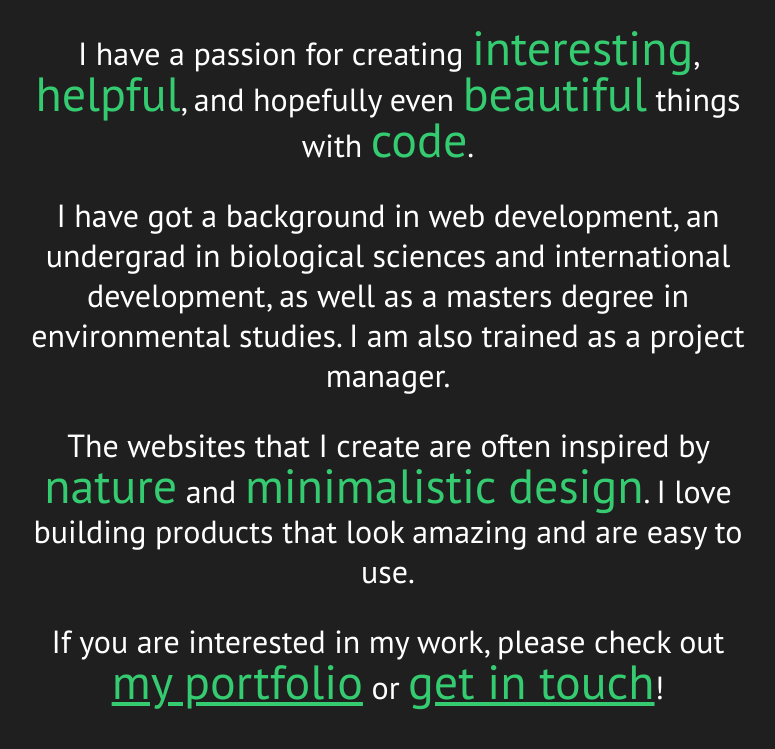
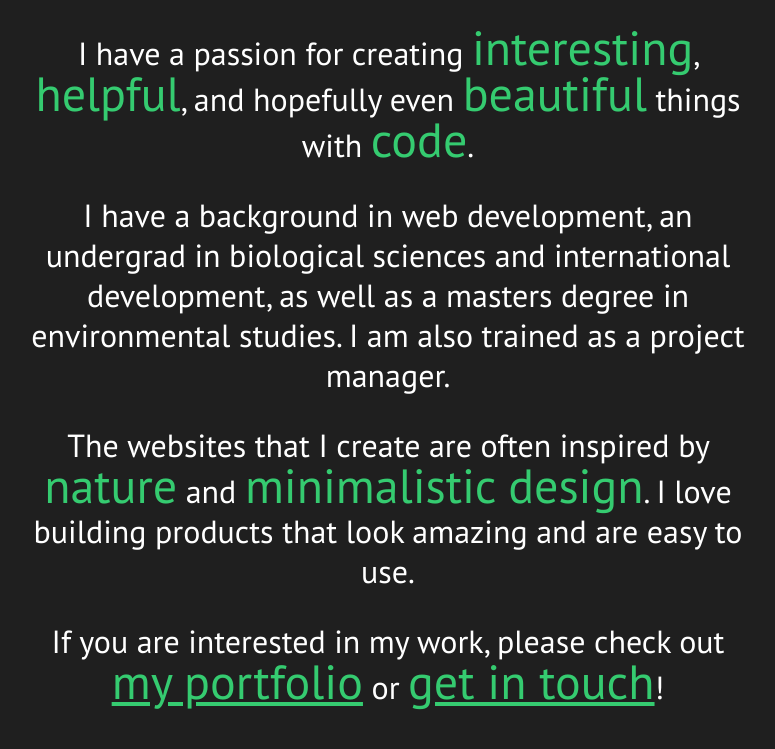
Before and after one commit to stufinn/Portfolio_Gatsby, a Gatsby site: page /about in a window 1280 px wide. Shown: the part 782-1531 px from the top of the page, without its empty margins (252-1027 px from the left). Built offline with nearby package versions, Linux system fonts and the light colour scheme; Gatsby itself is replaced by a stand-in of ours.

Commit message:
Fix minor error

```diff
--- a/src/pages/about.js
+++ b/src/pages/about.js
@@ -32,7 +32,7 @@ export default ({ data }) => (
       <span className="aboutPage--emph">code</span>.
     </p>{" "}
     <p>
-      I have got a background in web development, an undergrad in biological
+      I have a background in web development, an undergrad in biological
       sciences and international development, as well as a masters degree in
       environmental studies. I am also trained as a project manager.
     </p>
```
